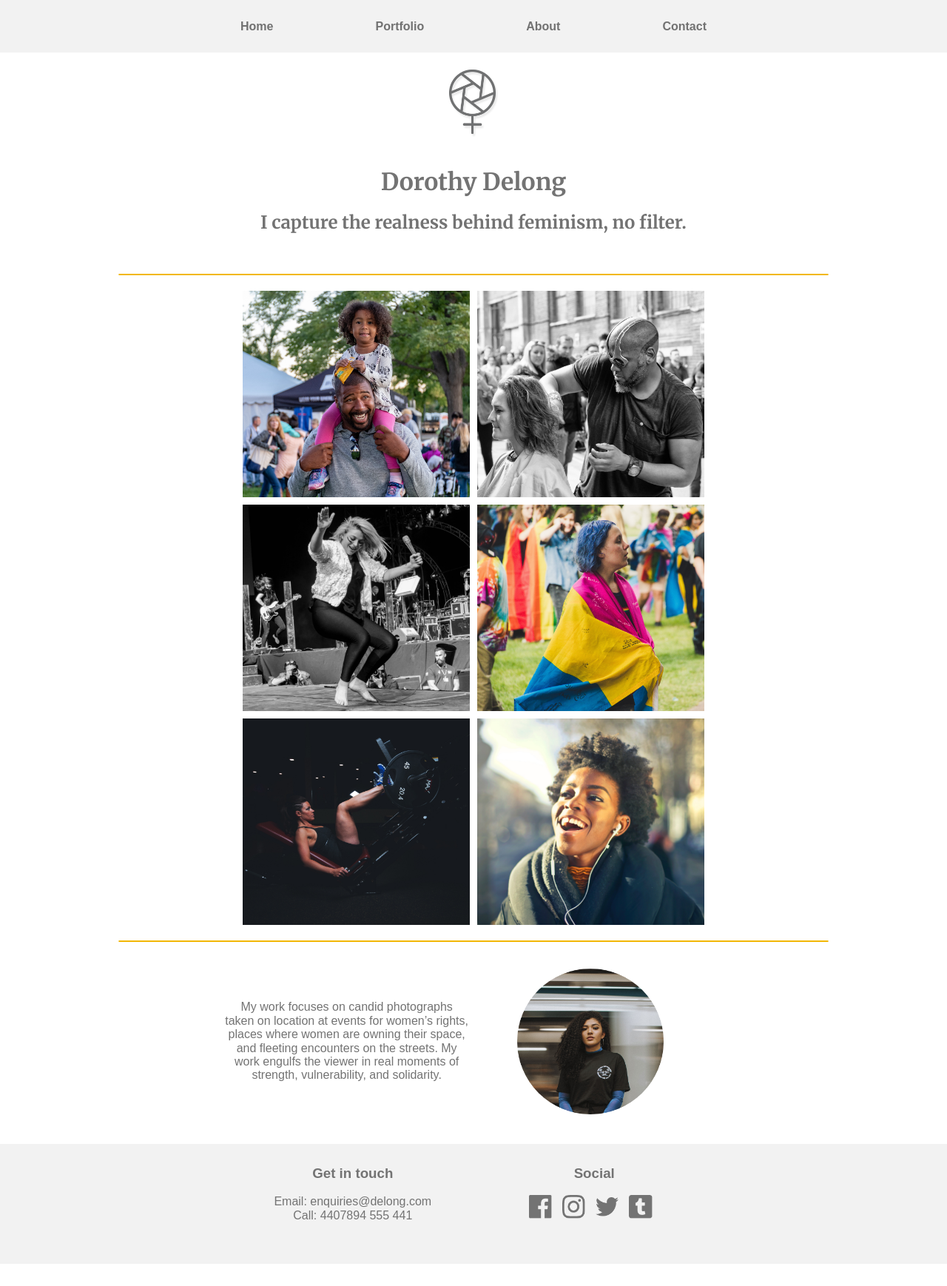
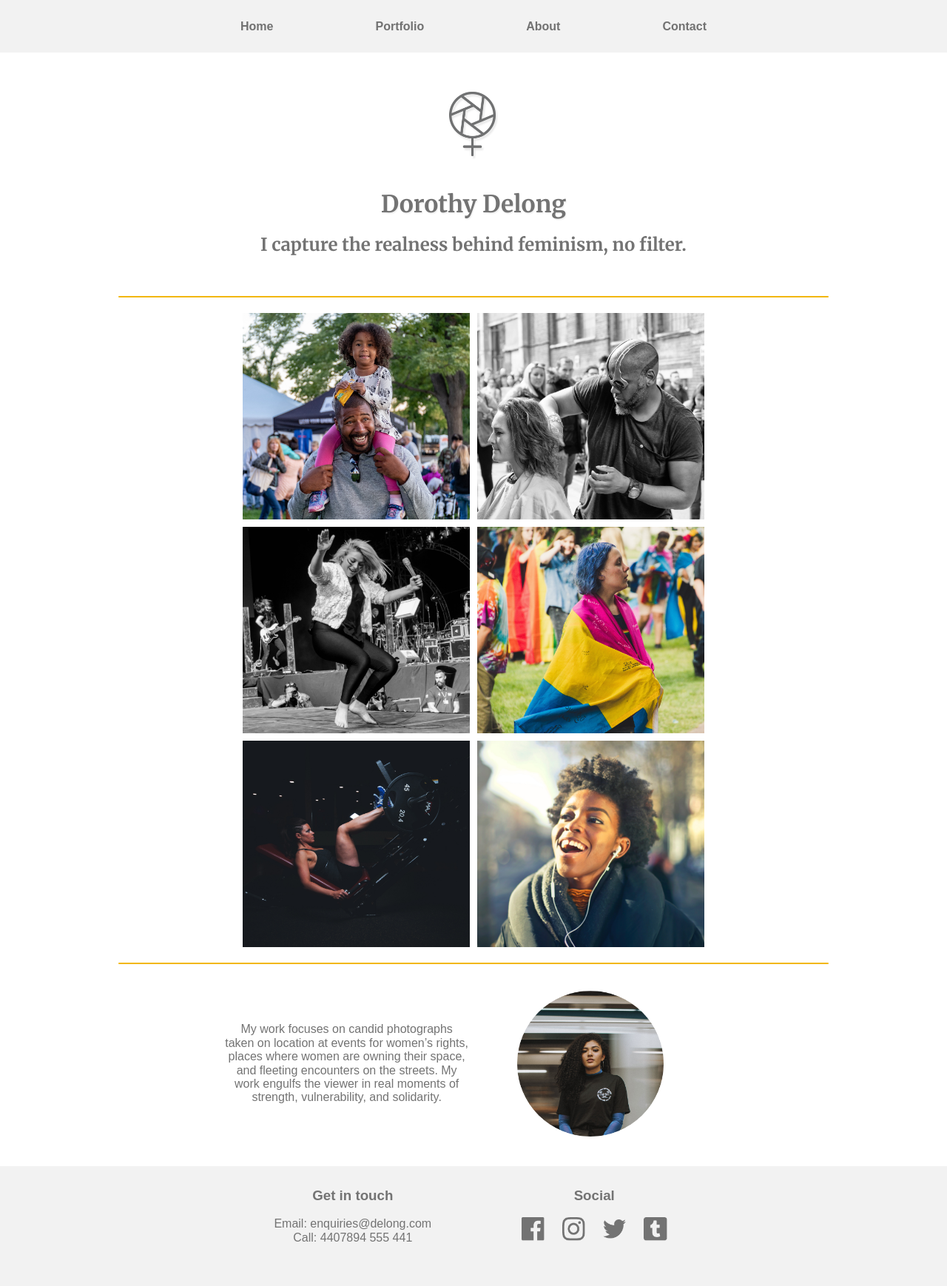
Before and after one commit to MelanieJA/dorothy-delong, a website built with Parcel: page index.html in a window 1280 px wide. Shown: the whole page at 74% size. Before the commit the page ends 1708 px from the top, so only its background shows below. Built offline with nearby package versions, Linux system fonts and the light colour scheme; a web font is replaced by a local one.

Commit message:
change to social-icons

```diff
--- a/css/main.css
+++ b/css/main.css
@@ -96,11 +96,13 @@ textarea {
    body {
       font-family: 'Merriweather', serif;
       color: #737373;
+      padding-top: 104px;
     }
 
    h1{
       font-size: 2rem;
       font-weight: bold;
+      text-shadow: 1px 2px 1px #f2f2f2;
    }
 
    h2 {
@@ -189,9 +191,7 @@ textarea {
   top: 0;
   }
 
-  body{
-    padding-top: 74px;
-  }
+
 
  /********************************* Portfolio Section ***********************************/
 
@@ -207,7 +207,7 @@ textarea {
  }
 
  hr{
-   border: 1px solid #f2b705;
+   border-top: 2px solid #f2b705;
    border-radius: 5px;
  }
 
@@ -244,6 +244,7 @@ textarea {
  }
  .social-icons img {
    margin-right: 10px;
+   margin-left: 10px;
    width: 5%;
  }
 
@@ -340,6 +341,7 @@ textarea {
 {
 
 
+
   /************************ Portfolio Section ******************/
 
   #portfolio {
@@ -358,7 +360,8 @@ textarea {
   }
 
 
-  /*************************** About Section ***********************/
+  /*********@media only screen and (min-width: 1200px) {
+*********/
 #about {
   max-width:70%;
   margin: 0 auto;
```
Also changed, not shown: index.html (+1 -0 lines).
